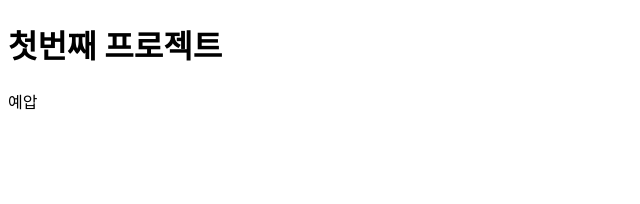
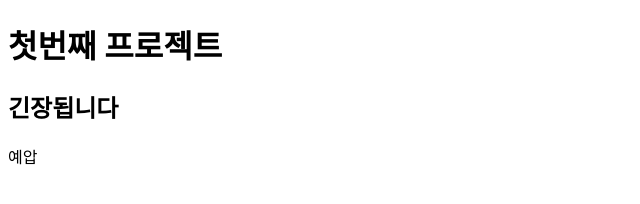
Before and after one commit to geumcomo/test, a plain HTML site: page index.html in a window 1280 px wide. Shown: the whole page, without its empty margins (0-640 px from the left). Drawn offline with Linux system fonts and the light colour scheme.

Commit message:
first commit

```diff
--- a/index.html
+++ b/index.html
@@ -8,6 +8,8 @@
   </head>
   <body>
     <h1>첫번째 프로젝트</h1>
+    <h2>긴장됩니다</h2>
     <p>예압</p>
+
   </body>
 </html>
```
